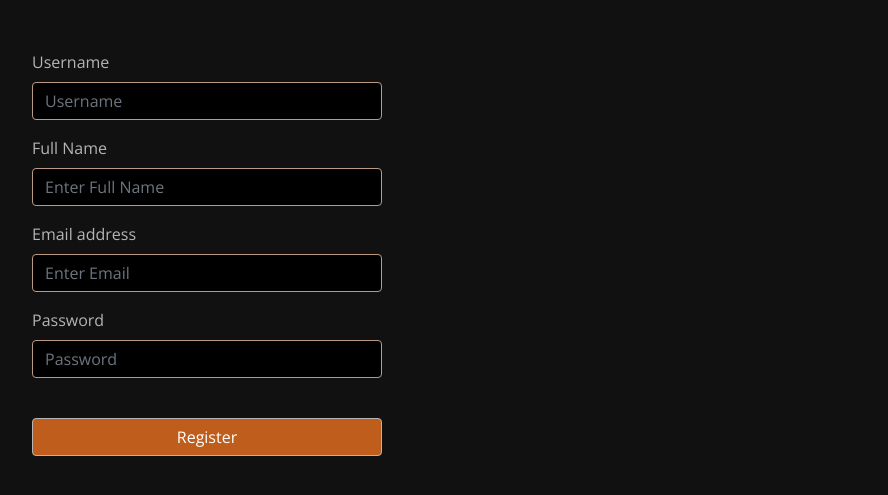
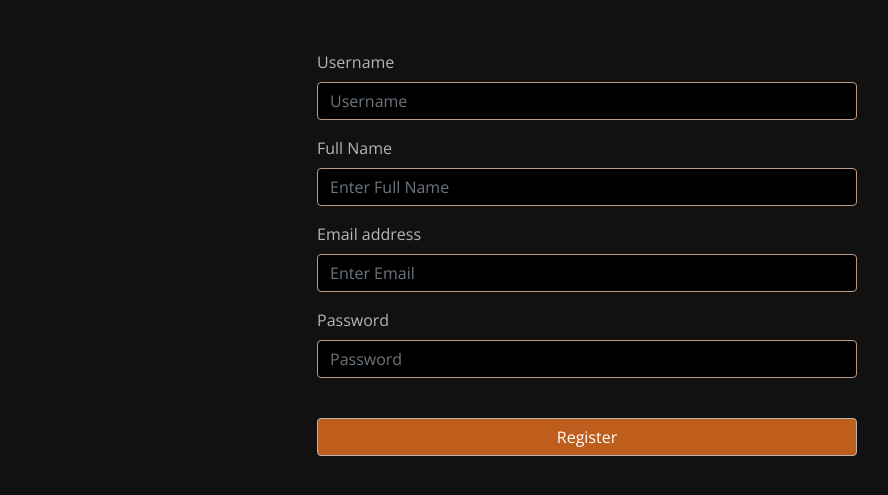
Before and after one commit to PatrickCoakley23/milestone3-, a Flask app: page /register in a window 1280 px wide. Shown: the part 119-614 px from the top of the page, without its empty margins (53-941 px from the left). Run offline with Flask 2, Linux system fonts and the light colour scheme; some libraries are stand-ins or nearby versions.

Commit message:
positioned the register and login form to the centre

```diff
--- a/templates/login.html
+++ b/templates/login.html
@@ -2,7 +2,7 @@
 <!--LOGIN FORM-->
 <div class="container log_in_container">
     <div class="row">
-        <div class="col-md-4 col-md-offset-4">
+        <div class="col-6 offset-3">
             <!-- SENDS FORM TO UPDATE LOGIN-->
             <form method=POST action="{{ url_for('update_login') }}">
                 <div class="form-group">
--- a/templates/register.html
+++ b/templates/register.html
@@ -3,7 +3,7 @@
 <!-- REGISTRATION FIELD-->
 <div class="container">
     <div class="row">
-        <div class="col-md-4 col-md-offset-4">
+        <div class="col-6 offset-3">
         <!--POSTS INFO TO REGISTER FUNCTION IN RUN.PY-->
             <form method=POST action="{{ url_for('register') }}">
                 <div class="form-group">
```
